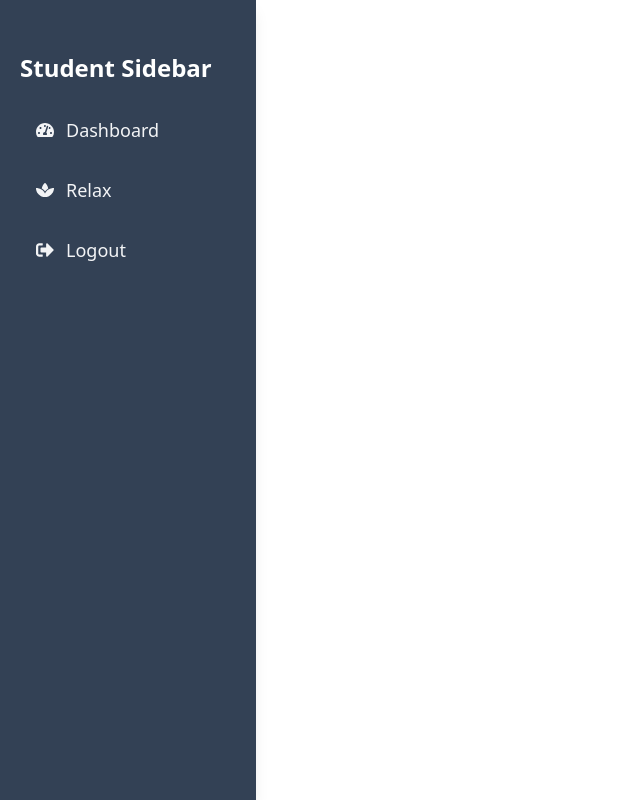
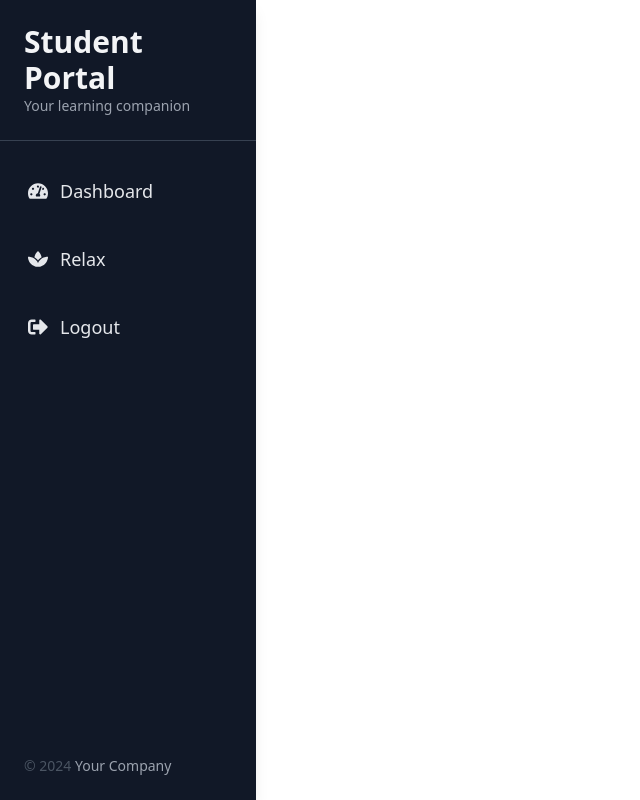
Before and after one commit to iamabithan/Flash-Learn, a React (Vite) app: page /content in a window 1280 px wide. Shown: the whole page, without its empty margins (0-640 px from the left). Built offline with nearby package versions, Linux system fonts and the light colour scheme; sample sign-in values are in the browser's storage.

Commit message:
50% done

```diff
--- a/src/components/Layout.jsx
+++ b/src/components/Layout.jsx
@@ -11,7 +11,7 @@ function Layout() {
       <div className='flex flex-1 flex-col'>
         {/* Admin Header */}
         {/* <AdminHeader setOpen={setOpenSidebar} /> */}
-        <main className='flex-1 flex bg-muted/40 p-4  md:p-6'>
+        <main className='flex-1 flex bg-muted/40'>
           <Outlet />
         </main>
       </div>
--- a/src/components/SideBar.jsx
+++ b/src/components/SideBar.jsx
@@ -18,10 +18,10 @@ function Sidebar() {
   };
 
   return (
-    <div className='relative'>
-      {/* Hamburger button for smaller screens */}
+    <div className="relative">
+      {/* Hamburger Button */}
       <button
-        className='md:hidden p-4 pl-0 text-slate-800 fixed top-4 left-4 rounded-full z-50'
+        className="md:hidden p-3 text-white bg-gray-800 hover:bg-gray-700 fixed top-4 left-4 rounded-full shadow-lg z-50 transition-transform duration-300"
         onClick={() => setIsSidebarOpen(!isSidebarOpen)}
       >
         <FaBars size={24} />
@@ -29,44 +29,70 @@ function Sidebar() {
 
       {/* Sidebar */}
       <div
-        className={`bg-slate-700 text-gray-100 fixed top-0 left-0 h-full p-5 shadow-lg z-40 transform ${
+        className={`fixed top-0 left-0 h-full bg-gray-900 text-white shadow-lg z-40 transform ${
           isSidebarOpen ? 'translate-x-0' : '-translate-x-full'
-        } transition-transform duration-300 ease-in-out md:translate-x-0 md:relative md:w-64`}
+        } transition-transform duration-300 md:translate-x-0 md:relative md:w-64`}
       >
-        <h1 className='text-white text-2xl font-bold mb-6 mt-8'>Student Sidebar</h1>
-        <div className='flex flex-col space-y-4'>
+        {/* Sidebar Header */}
+        <div className="p-6 border-b border-gray-700">
+          <h1 className="text-3xl font-semibold text-gray-100">Student Portal</h1>
+          <p className="text-sm text-gray-400">Your learning companion</p>
+        </div>
+
+        {/* Navigation Links */}
+        <nav className="mt-6 flex flex-col space-y-4 px-4">
           <Link
-            to='/dashboard'
-            className='flex items-center text-lg px-4 py-2 space-x-3 rounded-md hover:bg-slate-600 transition-all duration-300'
+            to="/dashboard"
+            className="flex items-center p-3 rounded-lg text-gray-200 hover:bg-gray-700 hover:text-white transition-colors duration-300"
             onClick={() => setIsSidebarOpen(false)}
           >
-            <FaTachometerAlt />
-            <span>Dashboard</span>
+            <FaTachometerAlt size={20} className="mr-3" />
+            <span className="text-lg">Dashboard</span>
           </Link>
+
           <Link
-            to='/relax'
-            className='flex items-center text-lg px-4 py-2 space-x-3 rounded-md hover:bg-slate-600 transition-all duration-300'
+            to="/relax"
+            className="flex items-center p-3 rounded-lg text-gray-200 hover:bg-gray-700 hover:text-white transition-colors duration-300"
             onClick={() => setIsSidebarOpen(false)}
           >
-            <FaSpa />
-            <span>Relax</span>
+            <FaSpa size={20} className="mr-3" />
+            <span className="text-lg">Relax</span>
           </Link>
+
           <button
-            className='flex items-center text-lg px-4 py-2 space-x-3 rounded-md hover:bg-red-600 transition-all duration-300'
+            className="flex items-center p-3 rounded-lg text-gray-200 hover:bg-red-600 hover:text-white transition-colors duration-300"
             onClick={() => {
               setIsSidebarOpen(false);
               setIsModalOpen(true);
             }}
           >
-            <FaSignOutAlt />
-            <span>Logout</span>
+            <FaSignOutAlt size={20} className="mr-3" />
+            <span className="text-lg">Logout</span>
           </button>
+        </nav>
+
+        {/* Footer */}
+        <div className="absolute bottom-6 left-6">
+          <p className="text-sm text-gray-600">
+            © 2024 <span className="text-gray-400">Your Company</span>
+          </p>
         </div>
-        <ConfirmationModal isOpen={isModalOpen} onClose={() => setIsModalOpen(false)} onConfirm={handleLogout} />
       </div>
 
-      {/* Overlay for smaller screens */}
-      {isSidebarOpen && <div className='fixed inset-0 bg-black bg-opacity-50 md:hidden z-30' onClick={() => setIsSidebarOpen(false)}></div>}
+      {/* Overlay for Small Screens */}
+      {isSidebarOpen && (
+        <div
+          className="fixed inset-0 bg-black bg-opacity-50 md:hidden z-30"
+          onClick={() => setIsSidebarOpen(false)}
+        ></div>
+      )}
+
+      {/* Confirmation Modal */}
+      <ConfirmationModal
+        isOpen={isModalOpen}
+        onClose={() => setIsModalOpen(false)}
+        onConfirm={handleLogout}
+      />
     </div>
   );
 }
--- a/src/components/VideoPlayer.jsx
+++ b/src/components/VideoPlayer.jsx
@@ -1,6 +1,15 @@
 import React, { useState, useRef, useEffect } from 'react';
 import ReactPlayer from 'react-player';
-import { FaPlay, FaPause, FaExpand, FaCompress } from 'react-icons/fa';
+import {
+  FaPlay,
+  FaPause,
+  FaExpand,
+  FaCompress,
+  FaVolumeUp,
+  FaVolumeMute,
+  FaForward,
+  FaBackward,
+} from 'react-icons/fa';
 
 const CustomVideoPlayer = ({ videoUrl, thumbnailUrl, className = '', style = {} }) => {
   const [isPlaying, setIsPlaying] = useState(false);
@@ -8,6 +17,10 @@ const CustomVideoPlayer = ({ videoUrl, thumbnailUrl, className = '', style = {}
   const [duration, setDuration] = useState(0);
   const [currentTime, setCurrentTime] = useState(0);
   const [isFullscreen, setIsFullscreen] = useState(false);
+  const [volume, setVolume] = useState(0.8);
+  const [isMuted, setIsMuted] = useState(false);
+  const [playbackRate, setPlaybackRate] = useState(1);
+
   const playerRef = useRef(null);
   const containerRef = useRef(null);
 
@@ -47,6 +60,21 @@ const CustomVideoPlayer = ({ videoUrl, thumbnailUrl, className = '', style = {}
     }
   };
 
+  const handleVolumeChange = (e) => {
+    const newVolume = parseFloat(e.target.value);
+    setVolume(newVolume);
+    setIsMuted(newVolume === 0);
+  };
+
+  const toggleMute = () => {
+    setIsMuted((prev) => !prev);
+  };
+
+  const skipTime = (amount) => {
+    const newTime = currentTime + amount;
+    playerRef.current.seekTo(newTime < 0 ? 0 : newTime > duration ? duration : newTime);
+  };
+
   return (
     <div
       ref={containerRef}
@@ -70,6 +98,8 @@ const CustomVideoPlayer = ({ videoUrl, thumbnailUrl, className = '', style = {}
         controls={false}
         width='100%'
         height='100%'
+        volume={isMuted ? 0 : volume}
+        playbackRate={playbackRate}
         config={{
           youtube: {
             playerVars: {
@@ -89,6 +119,7 @@ const CustomVideoPlayer = ({ videoUrl, thumbnailUrl, className = '', style = {}
       />
 
       <div className='absolute bottom-0 left-0 right-0 p-4 bg-gradient-to-t from-black via-black/70 to-transparent'>
+        {/* Progress Bar */}
         <input
           type='range'
           value={progress}
@@ -97,11 +128,48 @@ const CustomVideoPlayer = ({ videoUrl, thumbnailUrl, className = '', style = {}
         />
         <div className='flex justify-between items-center text-white mt-2'>
           <span className='text-sm'>{formatTime(currentTime)}</span>
-          <button onClick={togglePlay} className='p-2 bg-blue-500 hover:bg-blue-600 text-white rounded-full'>
+          {/* Skip Backward */}
+          <button
+            onClick={() => skipTime(-10)}
+            className='p-2 bg-gray-800 hover:bg-gray-900 text-white rounded-full'
+          >
+            <FaBackward size={16} />
+          </button>
+          {/* Play/Pause */}
+          <button
+            onClick={togglePlay}
+            className='p-2 bg-blue-500 hover:bg-blue-600 text-white rounded-full'
+          >
             {isPlaying ? <FaPause size={16} /> : <FaPlay size={16} />}
           </button>
+          {/* Skip Forward */}
+          <button
+            onClick={() => skipTime(10)}
+            className='p-2 bg-gray-800 hover:bg-gray-900 text-white rounded-full'
+          >
+            <FaForward size={16} />
+          </button>
           <span className='text-sm'>{formatTime(duration)}</span>
-          <button onClick={handleFullScreen} className='p-2 bg-gray-800 hover:bg-gray-900 text-white rounded-full'>
+          {/* Volume Control */}
+          <div className='flex items-center space-x-2'>
+            <button onClick={toggleMute} className='p-2 bg-gray-800 hover:bg-gray-900 text-white rounded-full'>
+              {isMuted ? <FaVolumeMute size={16} /> : <FaVolumeUp size={16} />}
+            </button>
+            <input
+              type='range'
+              min={0}
+              max={1}
+              step={0.01}
+              value={volume}
+              onChange={handleVolumeChange}
+              className='w-16 h-2 bg-gray-600 rounded-lg appearance-none cursor-pointer'
+            />
+          </div>
+          {/* Fullscreen */}
+          <button
+            onClick={handleFullScreen}
+            className='p-2 bg-gray-800 hover:bg-gray-900 text-white rounded-full'
+          >
             {isFullscreen ? <FaCompress size={16} /> : <FaExpand size={16} />}
           </button>
         </div>
--- a/src/pages/Courses.jsx
+++ b/src/pages/Courses.jsx
@@ -50,31 +50,53 @@ const Dashboard = () => {
   };
 
   return (
-    <div className="flex flex-col">
-      <div className="ml-2 p-4 flex-1">
-        <h1 className="text-3xl font-bold">Welcome, {userDetails.name}!</h1>
-        <p>Grade: {userDetails.grade}</p>
-        <p>Medium: {userDetails.medium}</p>
+    <div className="flex flex-col min-h-screen bg-gray-50 w-full">
+      {/* Header Section */}
+      <div className="bg-gradient-to-r from-blue-600 to-purple-700 text-white p-6">
+        <h1 className="text-4xl font-bold">Welcome, {userDetails.name}!</h1>
+        <p className="mt-2 text-lg">Grade: <span className="font-medium">{userDetails.grade}</span></p>
+        <p className="text-lg">Medium: <span className="font-medium">{userDetails.medium}</span></p>
+      </div>
 
-        <h2 className="mt-6 text-2xl font-semibold">Recommended Videos</h2>
-        <div className="grid grid-cols-1 sm:grid-cols-2 lg:grid-cols-3 gap-6 mt-4">
+      {/* Recommended Videos Section */}
+      <div className="p-6 flex-1">
+        <h2 className="text-3xl font-semibold text-gray-800">Recommended Videos</h2>
+        <p className="text-gray-600 mt-2">Explore curated content just for you based on your preferences.</p>
+
+        {/* Video Cards Grid */}
+        <div className="grid grid-cols-1 sm:grid-cols-2 lg:grid-cols-3 gap-6 mt-6">
           {videos.map((video, index) => (
-            <CoursesCard
+            <div
               key={video.id}
-              image={thumbnails[index]?.thumbnails?.high || 'https://via.placeholder.com/400x250'}
-              // logo="https://via.placeholder.com/150x50" // Replace with a proper logo URL or data
-              university={video.topic || 'Unknown Topic'}
-              program={video.title}
-              duration={`${video.duration || 'Unknown Duration'}`}
-              badge={video.badge || 'Recommended'}
-              linkText="View Video"
+              className="bg-white shadow-md rounded-lg overflow-hidden transform transition hover:scale-105 hover:shadow-lg"
               onClick={() => handleVideoClick(video)}
-            />
+            >
+              <img
+                src={thumbnails[index]?.thumbnails?.high || 'https://via.placeholder.com/400x250'}
+                alt={video.title}
+                className="w-full h-48 object-cover"
+              />
+              <div className="p-4">
+                <h3 className="text-lg font-semibold text-gray-800">{video.title}</h3>
+                <p className="text-sm text-gray-600 mt-2">Topic: {video.topic || 'Unknown Topic'}</p>
+                <p className="text-sm text-gray-600">Duration: {video.duration || 'Unknown Duration'}</p>
+
+                <div className="mt-4 flex items-center justify-between">
+                  <span className="px-3 py-1 bg-blue-100 text-blue-700 text-xs font-medium rounded-full">
+                    {video.badge || 'Recommended'}
+                  </span>
+                  <button className="text-sm text-blue-600 font-medium hover:underline">
+                    View Video
+                  </button>
+                </div>
+              </div>
+            </div>
           ))}
         </div>
       </div>
     </div>
   );
+
 };
 
 export default Dashboard;
```
